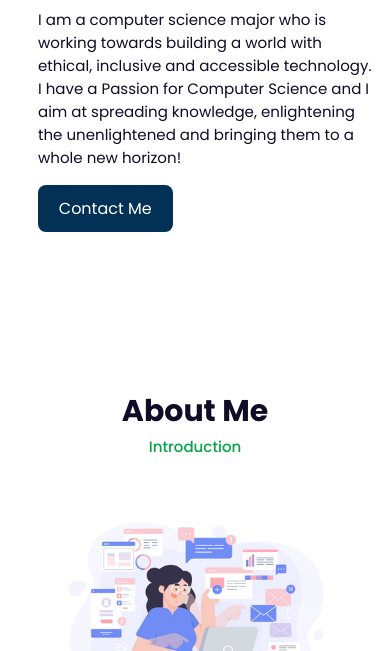
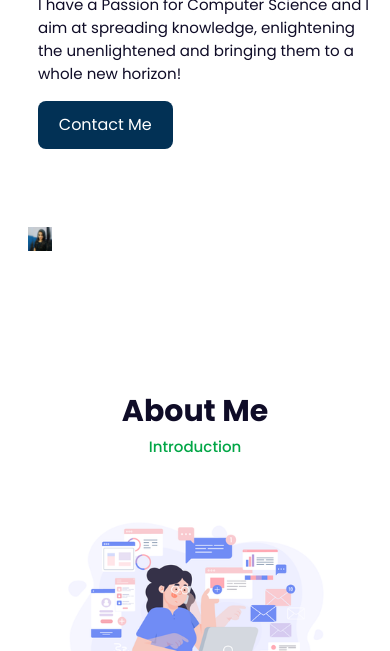
Before and after one commit to gaurijoshi22/Web-Camp-PortFolio, a plain HTML site: page index.html in a window 390 px wide. Shown: the part 505-1156 px from the top of the page. Drawn offline with nearby package versions, Linux system fonts and the light colour scheme.

Commit message:
Update style.css

```diff
--- a/css/style.css
+++ b/css/style.css
@@ -419,7 +419,7 @@ form textarea {
   margin-left: auto;
   margin-right: auto;
   width: 50%;
-    order: initial;
+
   }
   .about-container {
     grid-template-columns: 1fr;
```
